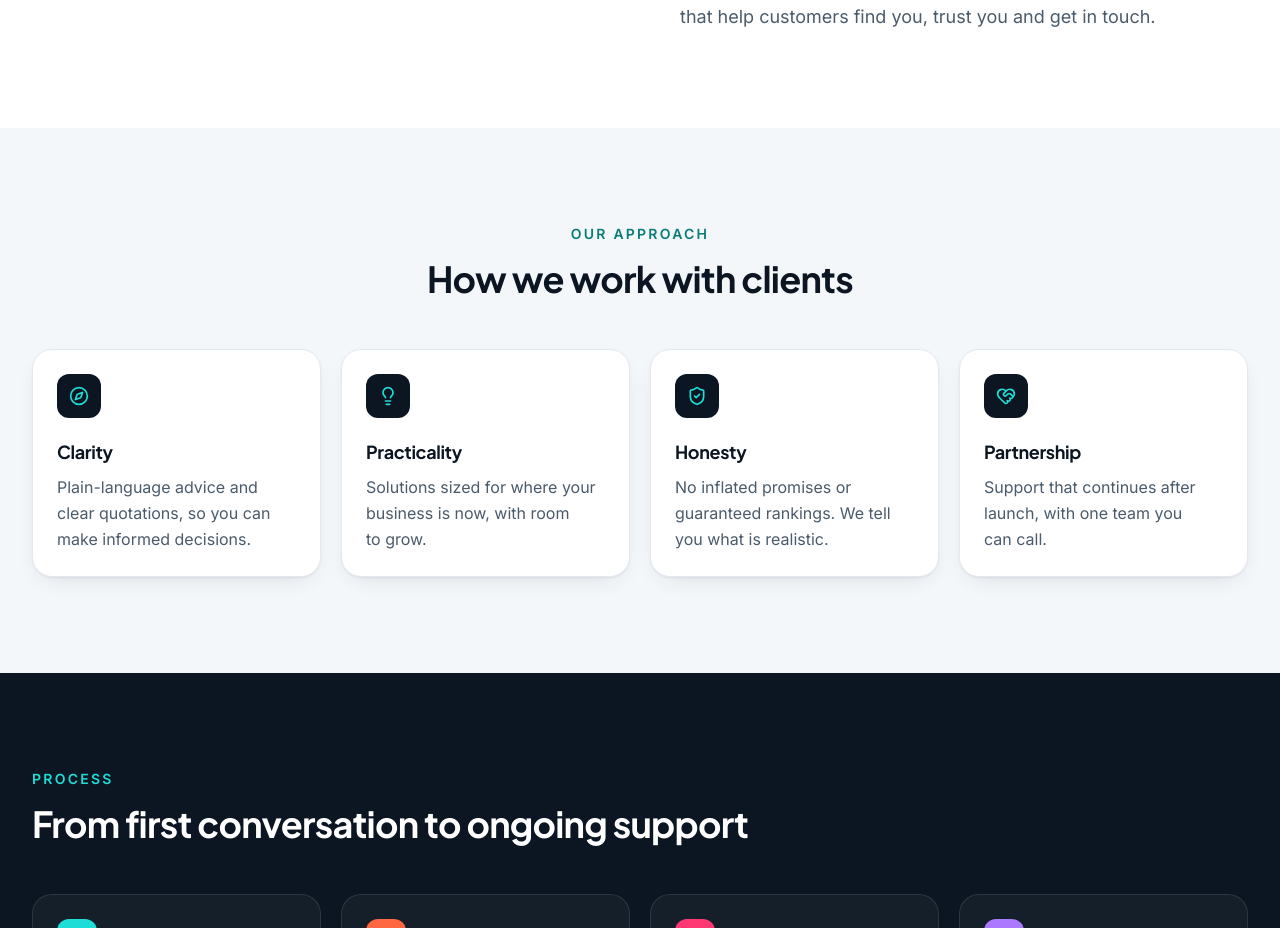
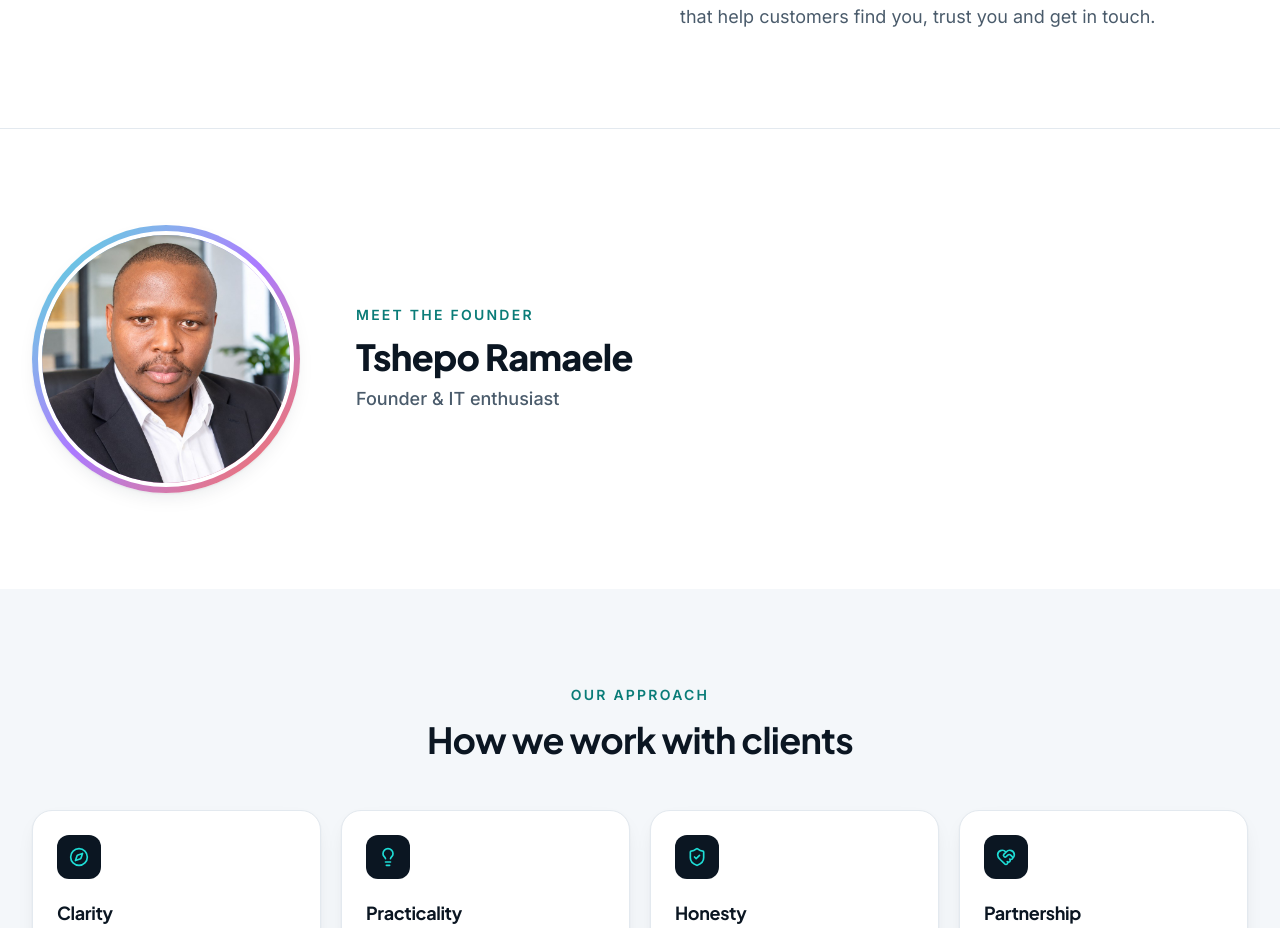
Before and after one commit to Mpfunzeni/incognito-digital-solutions-website, a Next.js app: page /about in a window 1280 px wide. Shown: the part 870-1798 px from the top of the page. Built offline with nearby package versions, Linux system fonts and the light colour scheme; no server answers.

Commit message:
Add founder section with circular photo to About page
Co-Authored-By: Claude Opus 5.5 (1M context) <noreply@anthropic.com>
Claude-Session: https://claude.ai/code/session_017DW21V3r7ti2KhwiEFJVeN

```diff
--- a/src/app/about/page.tsx
+++ b/src/app/about/page.tsx
@@ -6,6 +6,7 @@ import { SectionHeading } from "@/components/ui/SectionHeading";
 import { PageHero } from "@/components/sections/PageHero";
 import { ProcessSteps } from "@/components/sections/ProcessSteps";
 import { CtaBanner } from "@/components/sections/CtaBanner";
+import Image from "next/image";
 import Link from "next/link";
 import { pageMetadata } from "@/lib/seo";
 
@@ -54,6 +55,27 @@ export default function AboutPage() {
           </div>
         </Container>
       </section>
+      <section aria-labelledby="founder" className="border-t border-line py-20 sm:py-24">
+        <Container className="flex flex-col items-center gap-10 text-center md:flex-row md:gap-14 md:text-left">
+          <div className="shrink-0 rounded-full bg-gradient-to-br from-brand-teal via-brand-purple to-brand-orange p-1.5 shadow-[var(--shadow-card)]">
+            <Image
+              src={site.founder.photo}
+              alt={`${site.founder.name}, ${site.founder.role} of ${site.name}`}
+              width={800}
+              height={800}
+              sizes="(min-width: 768px) 256px, 208px"
+              className="size-52 rounded-full border-4 border-white object-cover md:size-64"
+            />
+          </div>
+          <div>
+            <p className="text-sm font-semibold uppercase tracking-[0.16em] text-brand-teal-dark">Meet the founder</p>
+            <h2 id="founder" className="mt-3 text-3xl font-extrabold text-ink-900 sm:text-4xl">
+              {site.founder.name}
+            </h2>
+            <p className="mt-2 text-lg font-medium text-text-muted">{site.founder.role}</p>
+          </div>
+        </Container>
+      </section>
       <section aria-labelledby="values" className="bg-surface-muted py-20 sm:py-24">
         <Container>
           <SectionHeading id="values" align="center" eyebrow="Our approach" title="How we work with clients" />
--- a/src/content/site.ts
+++ b/src/content/site.ts
@@ -28,6 +28,11 @@ export const site = {
     x: "",
     googleBusinessProfile: "",
   } as Record<string, string>,
+  founder: {
+    name: "Tshepo Ramaele",
+    role: "Founder & IT enthusiast",
+    photo: "/team/tshepo-ramaele.jpg",
+  },
   logo: {
     src: "/brand/incognito-logo.png",
     width: 538,
--- a/src/lib/seo.ts
+++ b/src/lib/seo.ts
@@ -57,6 +57,12 @@ export function organizationJsonLd() {
     email: site.contact.email,
     telephone: site.contact.phoneE164,
     areaServed: { "@type": "Country", name: site.areaServed },
+    founder: {
+      "@type": "Person",
+      name: site.founder.name,
+      jobTitle: site.founder.role,
+      image: absoluteUrl(site.founder.photo),
+    },
     contactPoint: [
       {
         "@type": "ContactPoint",
```
Also changed, not shown: public/team/tshepo-ramaele.jpg (added).
